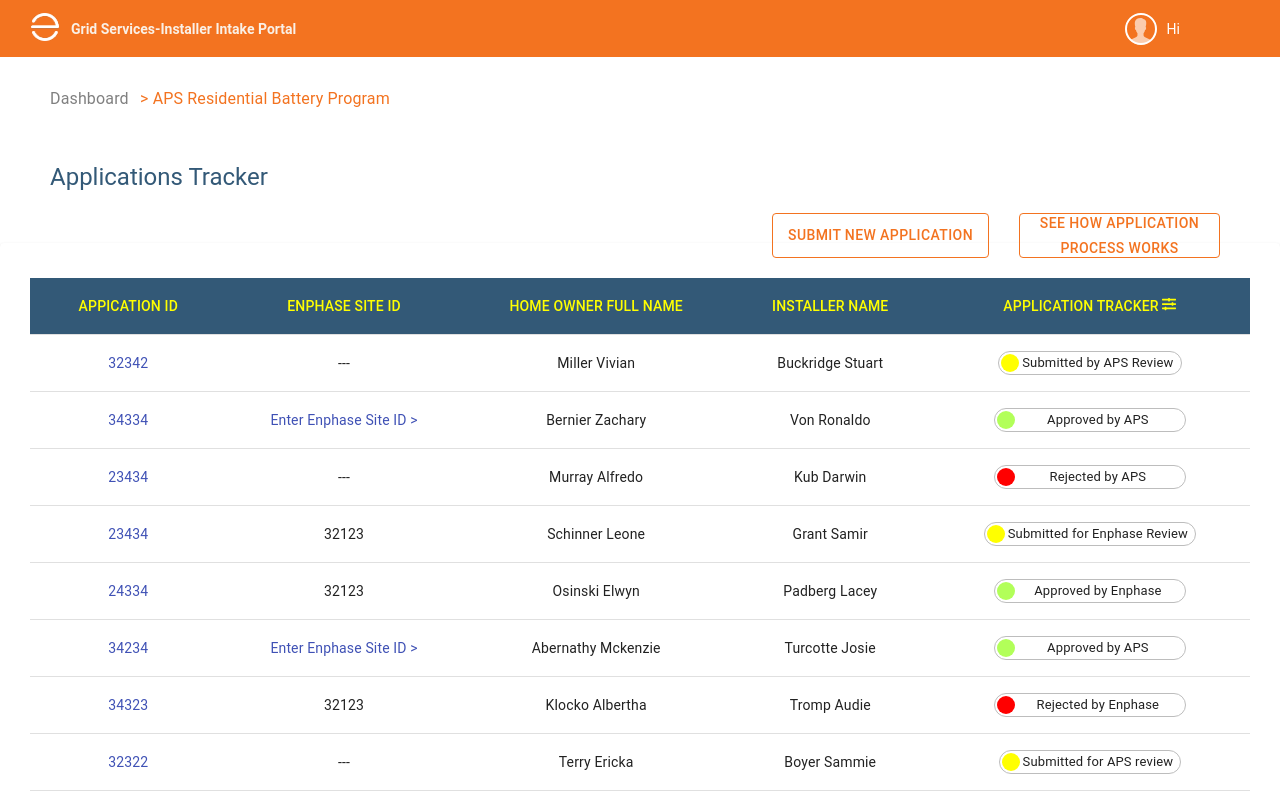
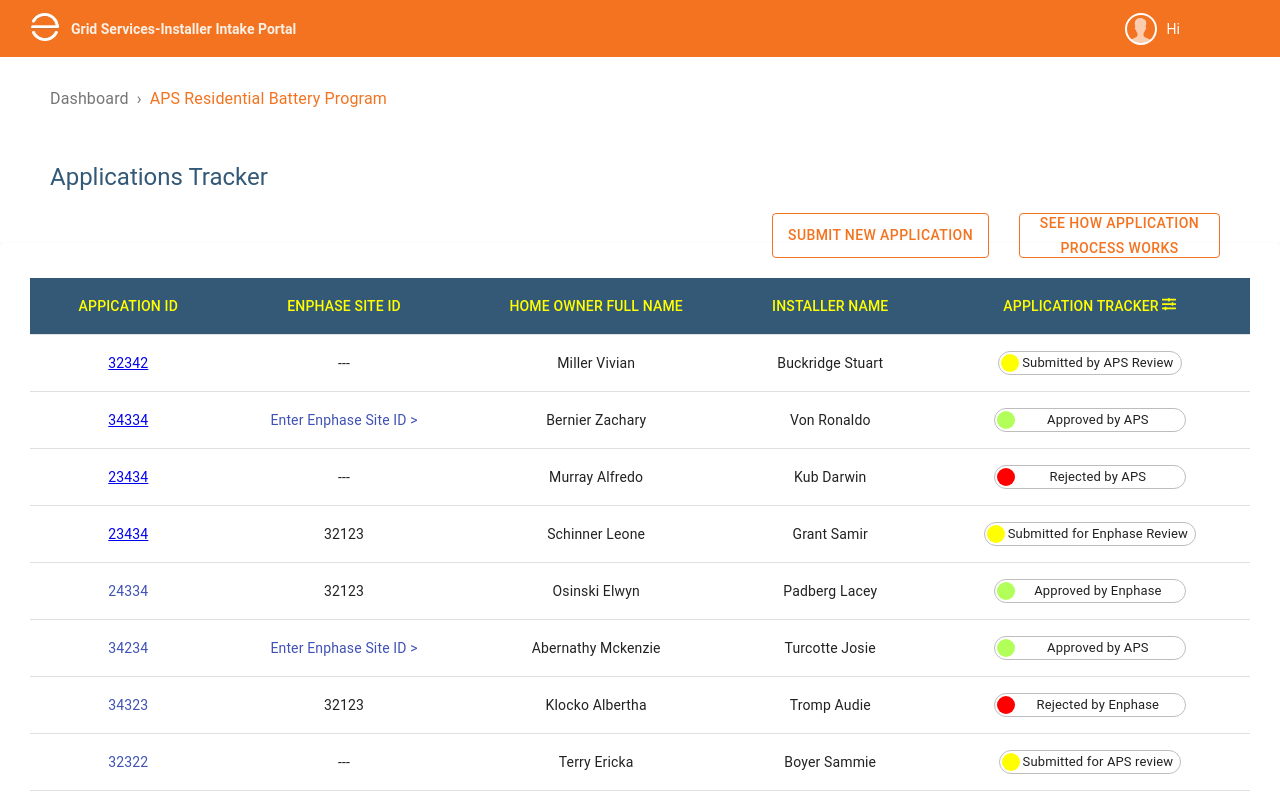
Before and after one commit to priyankarai11/Enphase-Reactjs, a React (Create React App) app: page /application-tracker in a window 1280 px wide. Shown: the top 800 px of the page. Built offline with nearby package versions, Linux system fonts and the light colour scheme.

Commit message:
Updated 3 files

```diff
--- a/src/pages/BatteryProgram/index.js
+++ b/src/pages/BatteryProgram/index.js
@@ -11,14 +11,11 @@
 import { MenuItem } from "@material-ui/core";
 import Chip from "@mui/material/Chip";
 import ApplicationformTable from "../../components/ApplicationformTable/index";
+import { Breadcrumbs } from "@material-ui/core";
 
 function createData(id, siteId, ownerName, installerName, status) {
   return { id, siteId, ownerName, installerName, status };
 }
-
-const backtoDashboard = () => {
-  window.location.href = "/home";
-};
 
 function Index() {
   const [page] = React.useState(0);
@@ -38,7 +35,7 @@
 
   const rows = [
     createData(
-      <Link> 32342</Link>,
+      <a href="/application-Id-tracker"> 32342</a>,
       "---",
       "Miller Vivian",
       "Buckridge Stuart",
@@ -55,7 +52,7 @@
       />
     ),
     createData(
-      <Link>34334</Link>,
+      <a href="/application-Id-tracker">34334</a>,
       <Link>Enter Enphase Site ID &#62; </Link>,
       "Bernier Zachary",
       "Von Ronaldo",
@@ -72,7 +69,7 @@
       />
     ),
     createData(
-      <Link>23434</Link>,
+      <a href="/application-Id-tracker">23434</a>,
       "---",
       "Murray Alfredo",
       "Kub Darwin",
@@ -89,7 +86,7 @@
       />
     ),
     createData(
-      <Link>23434</Link>,
+      <a href="/application-Id-tracker">23434</a>,
       "32123",
       "Schinner Leone",
       "Grant Samir",
@@ -185,7 +182,7 @@
             style={{ background: "#b2ff59" }}
           ></div>
         }
-        label="Approved by Enphase"
+        label={<div className={classes.labelStyle}>Approved by Enphase</div>}
         size="small"
         variant="outlined"
       />
@@ -245,7 +242,6 @@
           />
         </div>
       ),
-      width: "500px",
     },
   ];
 
@@ -258,15 +254,18 @@
 
         <h3 className="Grid">Grid Services-Installer Intake Portal</h3>
       </div>
-      <Typography
+      <Breadcrumbs
         className={classes.dashboardTracker}
-        onClick={backtoDashboard}
+        separator="›"
+        aria-label="breadcrumb"
       >
-        Dashboard
-      </Typography>
-      <Typography className={classes.batteryTracker}>
-        &#62; APS Residential Battery Program
-      </Typography>
+        <Link underline="hover" color="inherit" href="/">
+          Dashboard
+        </Link>
+        <Typography className={classes.batteryTracker}>
+          APS Residential Battery Program
+        </Typography>
+      </Breadcrumbs>
       <Typography
         className={classes.applicationTracker}
         variant="h5"
--- a/src/pages/BatteryProgram/style.js
+++ b/src/pages/BatteryProgram/style.js
@@ -6,14 +6,11 @@
   },
 
   dashboardTracker: {
-    color: "grey",
     marginTop: 30,
     paddingLeft: 50,
   },
   batteryTracker: {
     color: "#f37320",
-    marginLeft: 140,
-    marginTop: -24,
   },
   applicationTracker: {
     color: "#335977",
@@ -44,8 +41,8 @@
     width: "15px",
     height: "15px",
   },
-  labelStyle:{
-    width:160
+  labelStyle: {
+    width: 160,
   },
 });
 
--- a/src/pages/HomePage/index.css
+++ b/src/pages/HomePage/index.css
@@ -2,7 +2,6 @@
   position: relative;
   padding-right: 100px;
 }
-
 
 .profileName {
   float: right;
```
